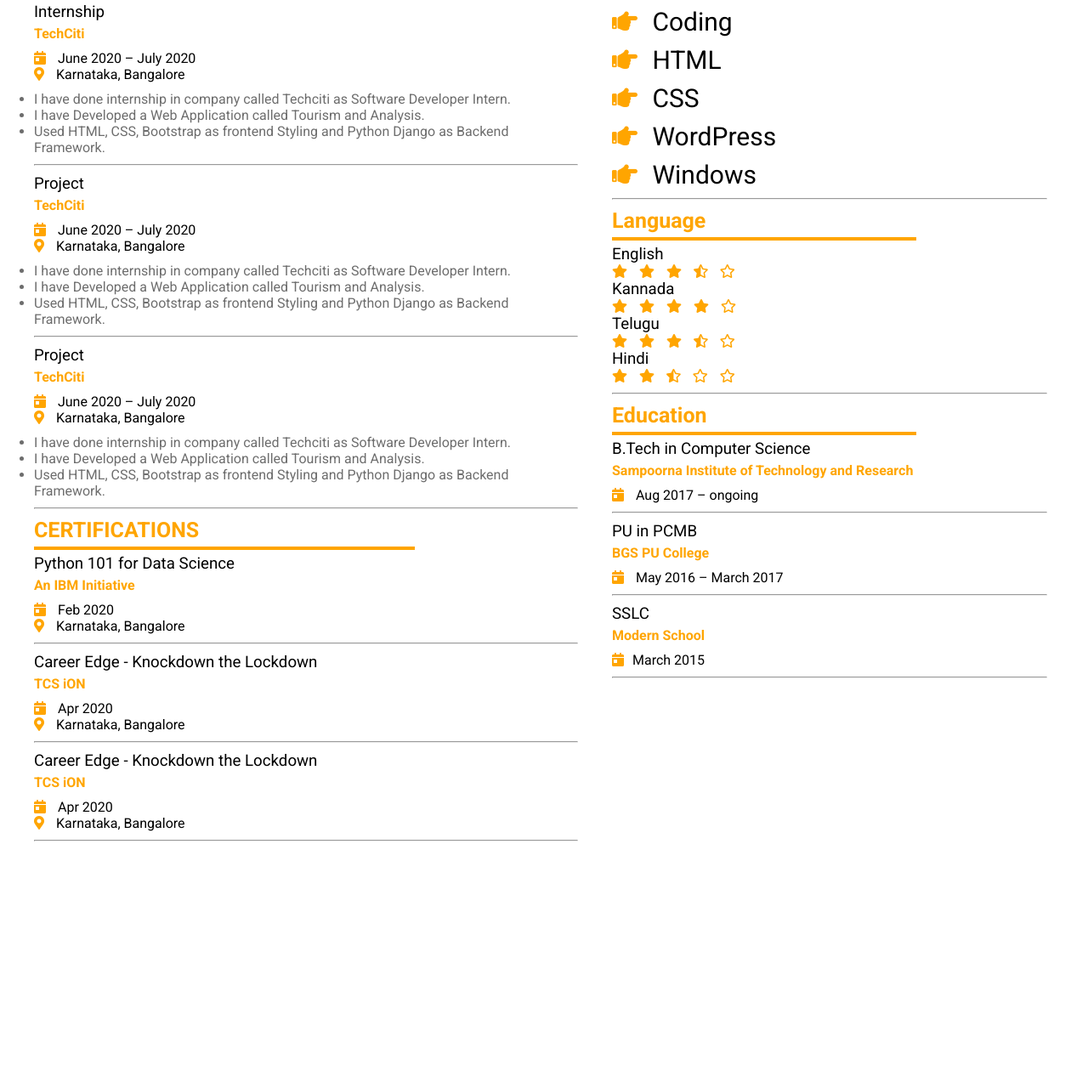
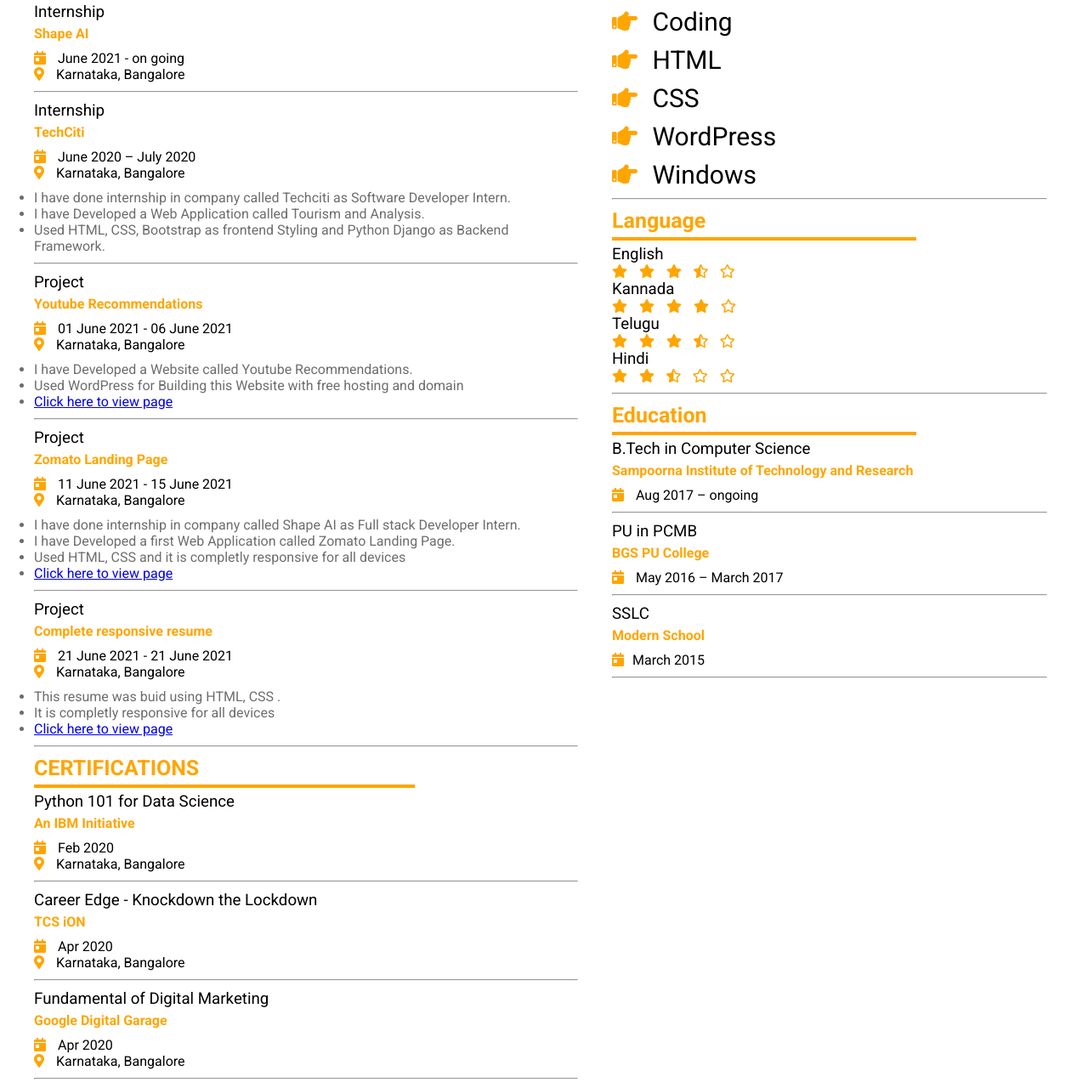
Before and after one commit to Shivkumar54/Responsive_Resume, a plain HTML site: page index.html in a window 1280 px wide. Shown: the part 966-2239 px from the top of the page at 85% size. Before the commit the page ends 2016 px from the top, so only its background shows below. Drawn offline with Linux system fonts and the light colour scheme.

Commit message:
Updated website

```diff
--- a/index.html
+++ b/index.html
@@ -70,27 +70,27 @@
 
                 <div class="project_sub_contents">
                     <h3 class="project_primary_h3">Internship</h3>
-                <h4 class="project_primary_h4"> TechCiti </h4>
+                <h4 class="project_primary_h4"> Shape AI </h4>
                 <!-- Sub division start -->
                 <div class="date_and_month">
                     <div class="date">
-                        <p class="primary_para"><i class="fas fa-calendar-day container_icons"></i> June 2020 – July 2020 </p>
+                        <p class="primary_para"><i class="fas fa-calendar-day container_icons"></i> June 2021 - on going </p>
                         <p class="primary_para"><i class="fas fa-map-marker-alt container_icons"></i> Karnataka, Bangalore </p>
                     </div>
                 </div>
                 <!-- Sub division end -->
-                <ul class="primary_ul_content">
+                <!-- <ul class="primary_ul_content">
                     <li>I have done internship in company called Techciti as Software Developer Intern.</li>
                     <li>I have Developed a Web Application called Tourism and Analysis.</li>
                     <li>Used HTML, CSS, Bootstrap as frontend Styling and Python
                         Django as Backend Framework.</li>
-                </ul>
+                </ul> -->
 
                 </div>
         <hr class="hoorizontal_line">
 
                 <div class="project_sub_contents">
-                    <h3 class="project_primary_h3">Project</h3>
+                    <h3 class="project_primary_h3">Internship</h3>
                 <h4 class="project_primary_h4"> TechCiti </h4>
                 <!-- Sub division start -->
                 <div class="date_and_month">
@@ -113,20 +113,61 @@
 
                 <div class="project_sub_contents">
                     <h3 class="project_primary_h3">Project</h3>
-                <h4 class="project_primary_h4"> TechCiti </h4>
+                <h4 class="project_primary_h4"> Youtube Recommendations </h4>
                 <!-- Sub division start -->
                 <div class="date_and_month">
                     <div class="date">
-                        <p class="primary_para"><i class="fas fa-calendar-day container_icons"></i> June 2020 – July 2020 </p>
+                        <p class="primary_para"><i class="fas fa-calendar-day container_icons"></i> 01 June 2021 - 06 June 2021 </p>
                         <p class="primary_para"><i class="fas fa-map-marker-alt container_icons"></i> Karnataka, Bangalore </p>
                     </div>
                 </div>
                 <!-- Sub division end -->
                 <ul class="primary_ul_content">
-                    <li>I have done internship in company called Techciti as Software Developer Intern.</li>
-                    <li>I have Developed a Web Application called Tourism and Analysis.</li>
-                    <li>Used HTML, CSS, Bootstrap as frontend Styling and Python
-                        Django as Backend Framework.</li>
+                    <li>I have Developed a Website called Youtube Recommendations.</li>
+                    <li>Used WordPress for Building this Website with free hosting and domain</li>
+                    <li><a href="http://crazy.creative.unaux.com/?i=1">Click here to view page</a></li>
+                </ul>
+
+                </div>
+                <hr class="hoorizontal_line">
+
+
+                <div class="project_sub_contents">
+                    <h3 class="project_primary_h3">Project</h3>
+                <h4 class="project_primary_h4"> Zomato Landing Page </h4>
+                <!-- Sub division start -->
+                <div class="date_and_month">
+                    <div class="date">
+                        <p class="primary_para"><i class="fas fa-calendar-day container_icons"></i> 11 June 2021 - 15 June 2021 </p>
+                        <p class="primary_para"><i class="fas fa-map-marker-alt container_icons"></i> Karnataka, Bangalore </p>
+                    </div>
+                </div>
+                <!-- Sub division end -->
+                <ul class="primary_ul_content">
+                    <li>I have done internship in company called Shape AI as Full stack Developer Intern.</li>
+                    <li>I have Developed a first Web Application called Zomato Landing Page.</li>
+                    <li>Used HTML, CSS and it is completly responsive for all devices</li>
+                    <li><a href="https://my-zomato-project-001.vercel.app/">Click here to view page</a></li>
+                </ul>
+
+                </div>
+                <hr class="hoorizontal_line">
+
+                <div class="project_sub_contents">
+                    <h3 class="project_primary_h3">Project</h3>
+                <h4 class="project_primary_h4"> Complete responsive resume </h4>
+                <!-- Sub division start -->
+                <div class="date_and_month">
+                    <div class="date">
+                        <p class="primary_para"><i class="fas fa-calendar-day container_icons"></i> 21 June 2021 - 21 June 2021 </p>
+                        <p class="primary_para"><i class="fas fa-map-marker-alt container_icons"></i> Karnataka, Bangalore </p>
+                    </div>
+                </div>
+                <!-- Sub division end -->
+                <ul class="primary_ul_content">
+                    <li>This resume was buid using HTML, CSS  .</li>
+                    <li>It is completly responsive for all devices </li>
+                    <li><a href="https://responsive-resume.vercel.app/">Click here to view page</a></li>
                 </ul>
 
                 </div>
@@ -172,8 +213,8 @@
                   <hr class="hoorizontal_line">
 
                   <div class="certificate_sub_content">
-                    <h3 class="project_primary_h3">Career Edge - Knockdown the Lockdown</h3>
-                    <h4 class="project_primary_h4"> TCS iON </h4>
+                    <h3 class="project_primary_h3">Fundamental of Digital Marketing </h3>
+                    <h4 class="project_primary_h4"> Google Digital Garage </h4>
                     <!-- Sub division start -->
                     <div class="date_and_month">
                         <div class="date">
```
